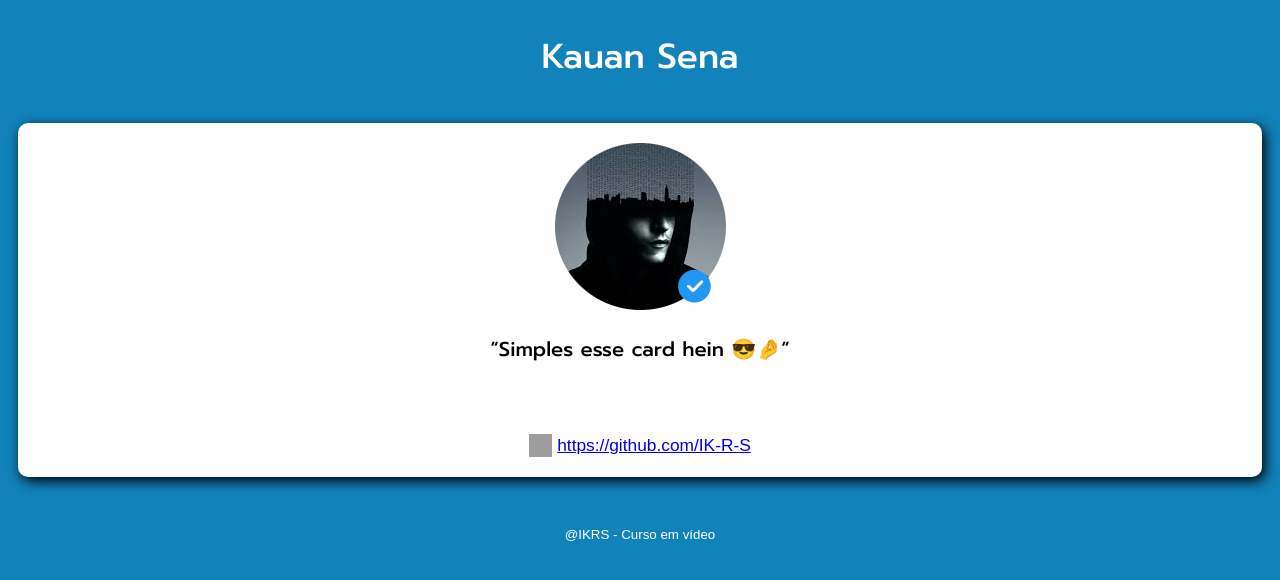
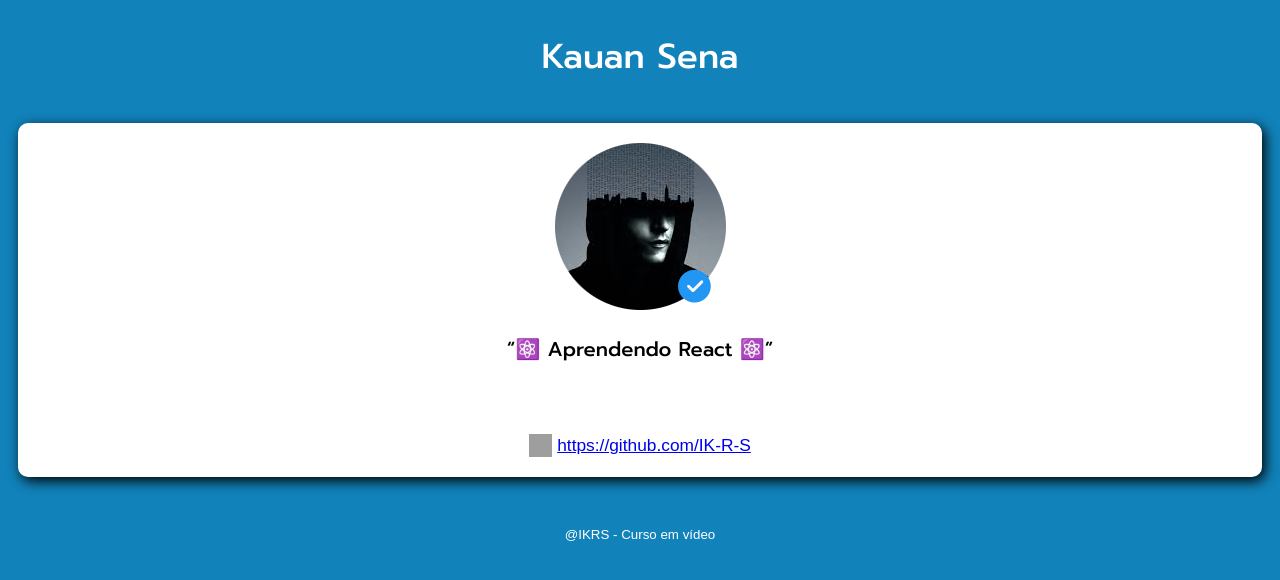
Before and after one commit to IK-R-S/MyDevCard, a Jekyll site: the page index.html, which Jekyll copies as it is, in a window 1280 px wide. Shown: the top 580 px of the page. Built offline with Jekyll 4.4.1, drawn with Linux system fonts in a browser that asks for light colours; grey boxes are pictures that could not be loaded.

Commit message:
nova descrição

```diff
--- a/index.html
+++ b/index.html
@@ -17,7 +17,7 @@
       <Img src="./assets/myprofile.png"/>
     </div>
     <div id="two">
-      <text id="description">“Simples esse card hein 😎🤌”</text>
+      <text id="description">“⚛️ Aprendendo React ⚛️”</text>
     </div>
     <div id="gitlink">
       <img id="githubimage"src="https://cdn-icons-png.flaticon.com/512/25/25471.png"/>
```
